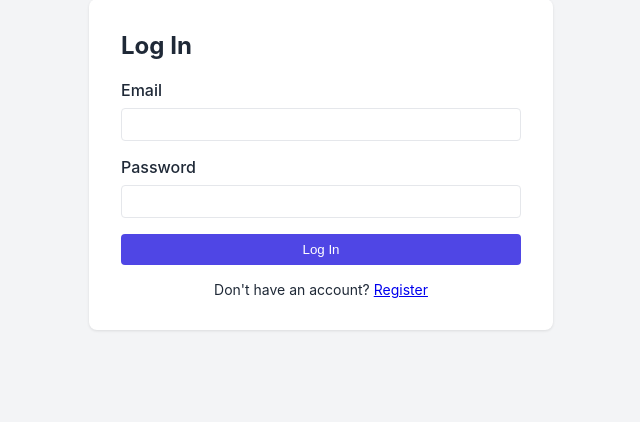
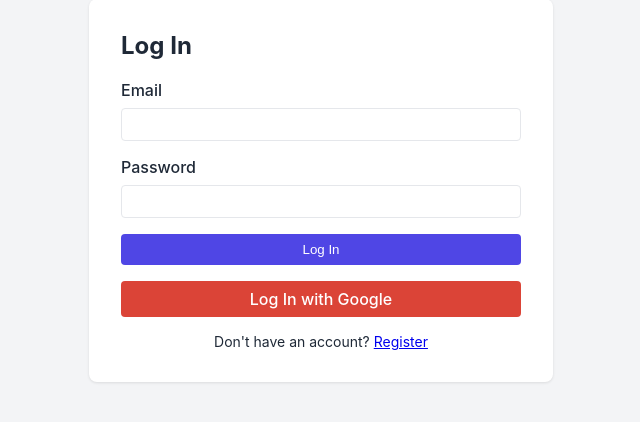
Before and after one commit to SHREYANK1783/stocker, a Flask app: page /auth/login in a window 1280 px wide. Shown: the part 95-517 px from the top of the page, without its empty margins (319-959 px from the left). Run offline with Flask 3, Linux system fonts and the light colour scheme.

Commit message:
feat: Implement Google OAuth login and create a new login page with a fade-in animation.

```diff
--- a/app/__init__.py
+++ b/app/__init__.py
@@ -38,6 +38,10 @@ def create_app(test_config=None):
     from .auth import bp as auth_bp
     app.register_blueprint(auth_bp)
 
+    from .auth.google_oauth import google_bp, bp as google_auth_local_bp
+    app.register_blueprint(google_bp, url_prefix="/login")
+    app.register_blueprint(google_auth_local_bp)
+
     from .dashboard import bp as dashboard_bp
     app.register_blueprint(dashboard_bp)
 
--- /dev/null
+++ b/app/static/css/animation.css
@@ -0,0 +1,9 @@
+/* Simple fade-in animation for the login card */
+.fade-in {
+  opacity: 0;
+  animation: fadeIn 0.8s ease forwards;
+}
+
+@keyframes fadeIn {
+  to { opacity: 1; }
+}
--- a/app/templates/auth/login.html
+++ b/app/templates/auth/login.html
@@ -1,10 +1,18 @@
 {% extends 'base.html' %}
 
-{% block header %}
-<h1>Log In</h1>
-{% endblock %}
+{% block title %}Log In{% endblock %}
 
 {% block content %}
+<link rel="stylesheet" href="{{ url_for('static', filename='css/animation.css') }}">
+<script>
+    document.addEventListener("DOMContentLoaded", function () {
+        const card = document.querySelector('.card');
+        if (card) {
+            card.classList.add('fade-in');
+        }
+    });
+</script>
+
 <div class="card">
     <h2>Log In</h2>
     <form method="post">
@@ -14,7 +22,11 @@
         <label for="password">Password</label>
         <input name="password" id="password" type="password" required>
 
-        <button type="submit">Log In</button>
+        <button type="submit" style="margin-bottom: 1rem;">Log In</button>
+        <a href="{{ url_for('google.login') }}"
+            style="display: inline-block; text-align: center; padding: 0.5rem 1rem; background-color: #db4437; color: white; text-decoration: none; border-radius: 4px; font-weight: 500;">
+            Log In with Google
+        </a>
     </form>
     <div style="margin-top: 1rem; text-align: center; font-size: 0.875rem;">
         Don't have an account? <a href="{{ url_for('auth.register') }}">Register</a>
--- a/requirements.txt
+++ b/requirements.txt
@@ -3,3 +3,5 @@ boto3==1.34.60
 python-dotenv==1.0.1
 Werkzeug==3.0.1
 pytest==8.0.2
+flask-dance>=7.0.0
+blinker>=1.7.0
```
Also changed, not shown: app/auth/google_oauth.py (added, +38 -0 lines).
